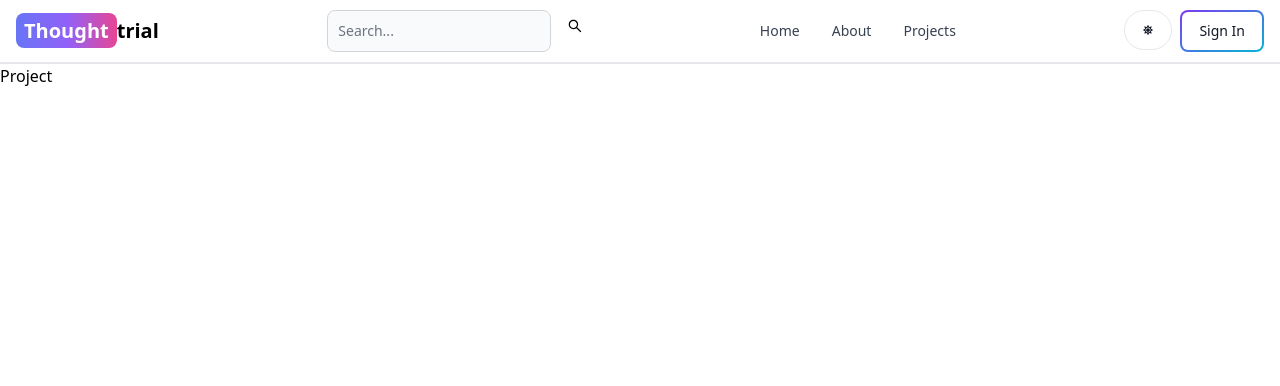
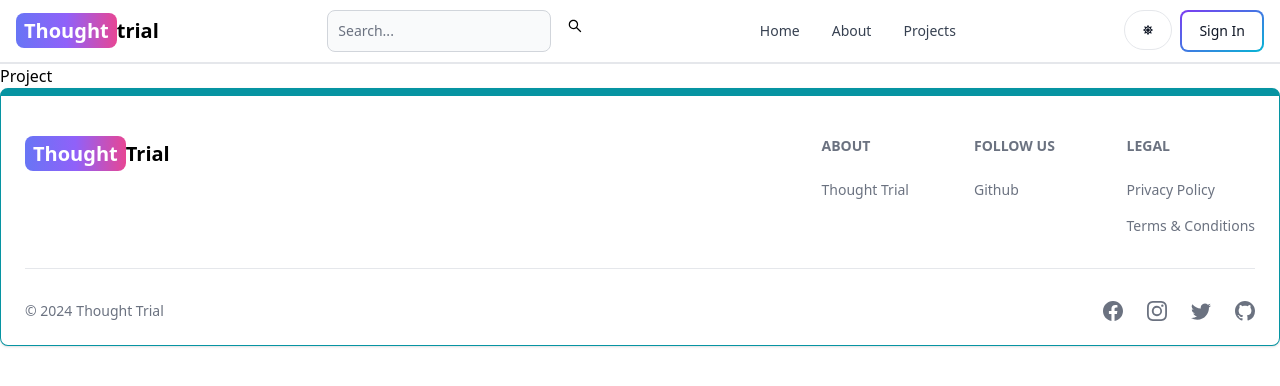
Before and after one commit to anushkapunekar/thought-trail-mernblog, a React (Vite) app in the folder client/: page /project in a window 1280 px wide. Shown: the top 386 px of the page. Built offline with nearby package versions, Linux system fonts and the light colour scheme.

Commit message:
created and added the footer components

```diff
--- a/client/src/App.jsx
+++ b/client/src/App.jsx
@@ -6,6 +6,7 @@
 import Dashboard from "./pages/Dashboard"
 import Project from "./pages/Project"
 import Header from "./components/Header"
+import  Footer  from "./components/Footer"
 
 export default function App() {
   return (
@@ -20,6 +21,7 @@
       <Route path="/project" element = {<Project/>} />
 
     </Routes>
+    <Footer/>
     </BrowserRouter>
   )
 }
--- /dev/null
+++ b/client/src/components/Footer.jsx
@@ -0,0 +1,73 @@
+import { Footer } from 'flowbite-react';
+import { Link } from 'react-router-dom';
+import { BsFacebook, BsInstagram, BsTwitter, BsGithub } from 'react-icons/bs';
+export default function FooterCom() {
+  return (
+    <Footer container className='border border-t-8 border-teal-500'>
+      <div className='w-full max-w-7xl mx-auto'>
+        <div className='grid w-full justify-between sm:flex md:grid-cols-1'>
+          <div className='mt-5'>
+            <Link
+              to='/'
+              className='self-center whitespace-nowrap text-lg sm:text-xl font-semibold dark:text-white'
+            >
+              <span className='px-2 py-1 bg-gradient-to-r from-indigo-500 via-purple-500 to-pink-500 rounded-lg text-white'>
+                Thought
+              </span>
+              Trial
+            </Link>
+          </div>
+          <div className='grid grid-cols-2 gap-8 mt-4 sm:grid-cols-3 sm:gap-6'>
+            <div>
+              <Footer.Title title='About' />
+              <Footer.LinkGroup col>
+                <Footer.Link
+                  href='/about'
+                  target='_blank'
+                  rel='noopener noreferrer'
+                >
+                  Thought Trial
+                </Footer.Link>
+              </Footer.LinkGroup>
+            </div>
+            <div>
+              <Footer.Title title='Follow us' />
+              <Footer.LinkGroup col>
+                <Footer.Link
+                  href='https://www.github.com/anushkapunekar'
+                  target='_blank'
+                  rel='noopener noreferrer'
+                >
+                  Github
+                </Footer.Link>
+              </Footer.LinkGroup>
+            </div>
+            <div>
+              <Footer.Title title='Legal' />
+              <Footer.LinkGroup col>
+                <Footer.Link href='#'>Privacy Policy</Footer.Link>
+                <Footer.Link href='#'>Terms &amp; Conditions</Footer.Link>
+              </Footer.LinkGroup>
+            </div>
+          </div>
+        </div>
+        <Footer.Divider />
+        <div className='w-full sm:flex sm:items-center sm:justify-between'>
+          <Footer.Copyright
+            href='#'
+            by="Thought Trial"
+            year={new Date().getFullYear()}
+          />
+          <div className="flex gap-6 sm:mt-0 mt-4 sm:justify-center">
+            <Footer.Icon href='#' icon={BsFacebook}/>
+            <Footer.Icon href='#' icon={BsInstagram}/>
+            <Footer.Icon href='#' icon={BsTwitter}/>
+            <Footer.Icon href='https://github.com/anushkapunekar' icon={BsGithub}/>
+
+
+          </div>
+        </div>
+      </div>
+    </Footer>
+  );
+}
```
